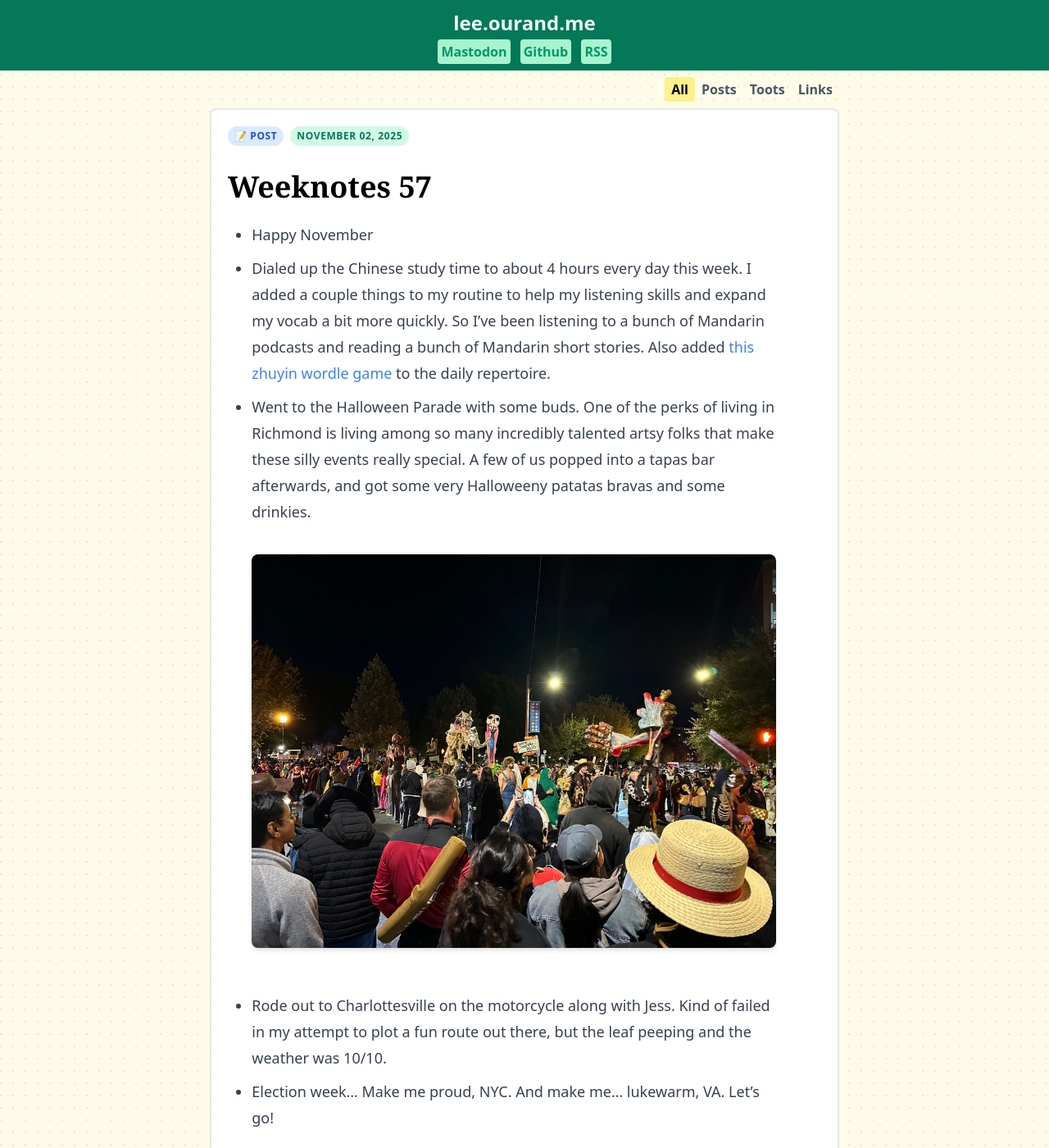
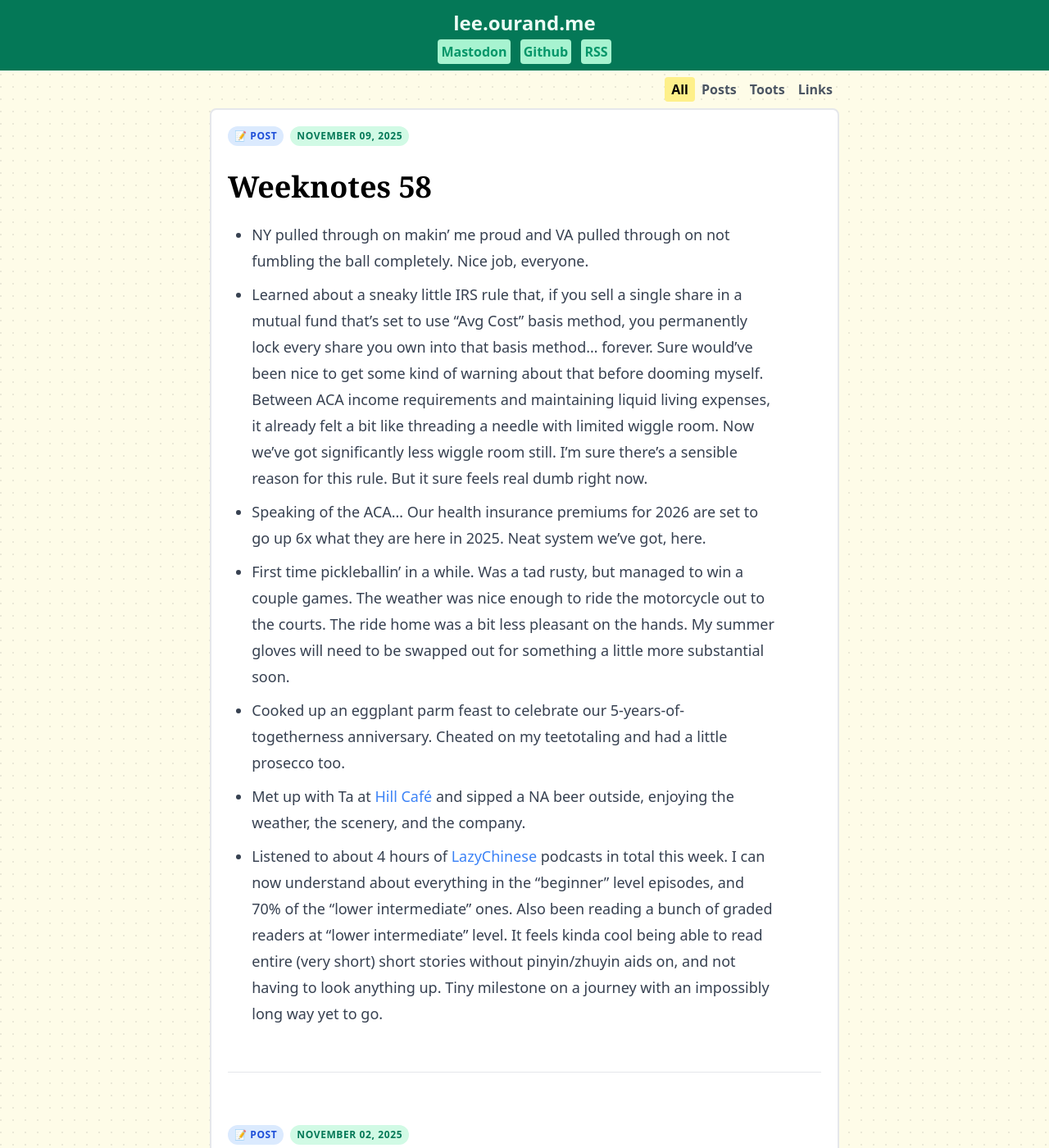
Before and after one commit to leeourand/leeourand.github.com, a Jekyll site: the page built from index.html, in a window 1280 px wide and 1400 px high. Shown: the whole window at 82% size. Built offline with Jekyll 4.4.1, drawn with Linux system fonts in a browser that asks for light colours; the list of posts is cut into pages by our own code; some of the changed text lies outside the part shown.

Commit message:
Weeknotes 58

```diff
--- /dev/null
+++ b/_posts/2025-11-09-weeknotes-58.md
@@ -0,0 +1,32 @@
+---
+category: Posts
+layout: post
+title: Weeknotes 58
+subtitle:
+---
+- NY pulled through on makin' me proud and VA pulled through on not fumbling the
+ball completely. Nice job, everyone.
+- Learned about a sneaky little IRS rule that, if you sell a single share in a
+mutual fund that's set to use "Avg Cost" basis method, you permanently lock
+every share you own into that basis method... forever. Sure would've been nice
+to get some kind of warning about that before dooming myself. Between ACA
+income requirements and maintaining liquid living expenses, it already felt a
+bit like threading a needle with limited wiggle room. Now we've got
+significantly less wiggle room still. I'm sure there's a sensible reason for
+this rule. But it sure feels real dumb right now.
+- Speaking of the ACA... Our health insurance premiums for 2026 are set to go up 6x
+  what they are here in 2025. Neat system we've got, here.
+- First time pickleballin' in a while. Was a tad rusty, but managed to win a
+couple games. The weather was nice enough to ride the motorcycle out to the
+courts. The ride home was a bit less pleasant on the hands. My summer gloves
+will need to be swapped out for something a little more substantial soon.
+- Cooked up an eggplant parm feast to celebrate our 5-years-of-togetherness
+anniversary. Cheated on my teetotaling and had a little prosecco too.
+- Met up with Ta at [Hill Café](https://thehillcafe.com) and sipped a NA beer
+outside, enjoying the weather, the scenery, and the company.
+- Listened to about 4 hours of [LazyChinese](https://www.lazychinese.com/)
+podcasts in total this week. I can now understand about everything in the "beginner"
+level episodes, and 70% of the "lower intermediate" ones. Also been reading a bunch
+of graded readers at "lower intermediate" level. It feels kinda cool being able
+to read entire (very short) short stories without pinyin/zhuyin aids on, and not having to
+look anything up. Tiny milestone on a journey with an impossibly long way yet to go.
```
Also changed, not shown: _posts/2025-11-02-weeknotes-57.md (+1 -1 lines).
